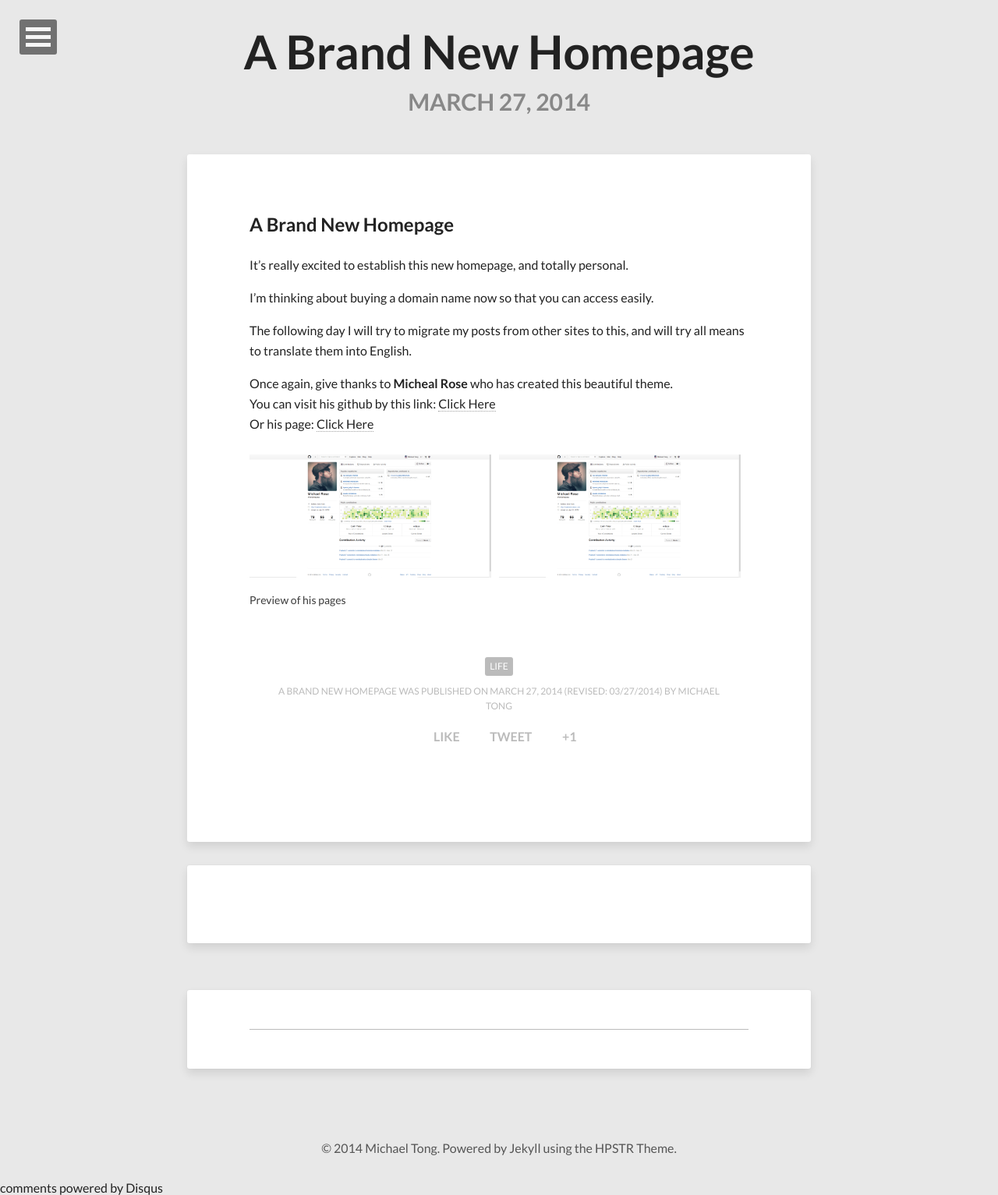
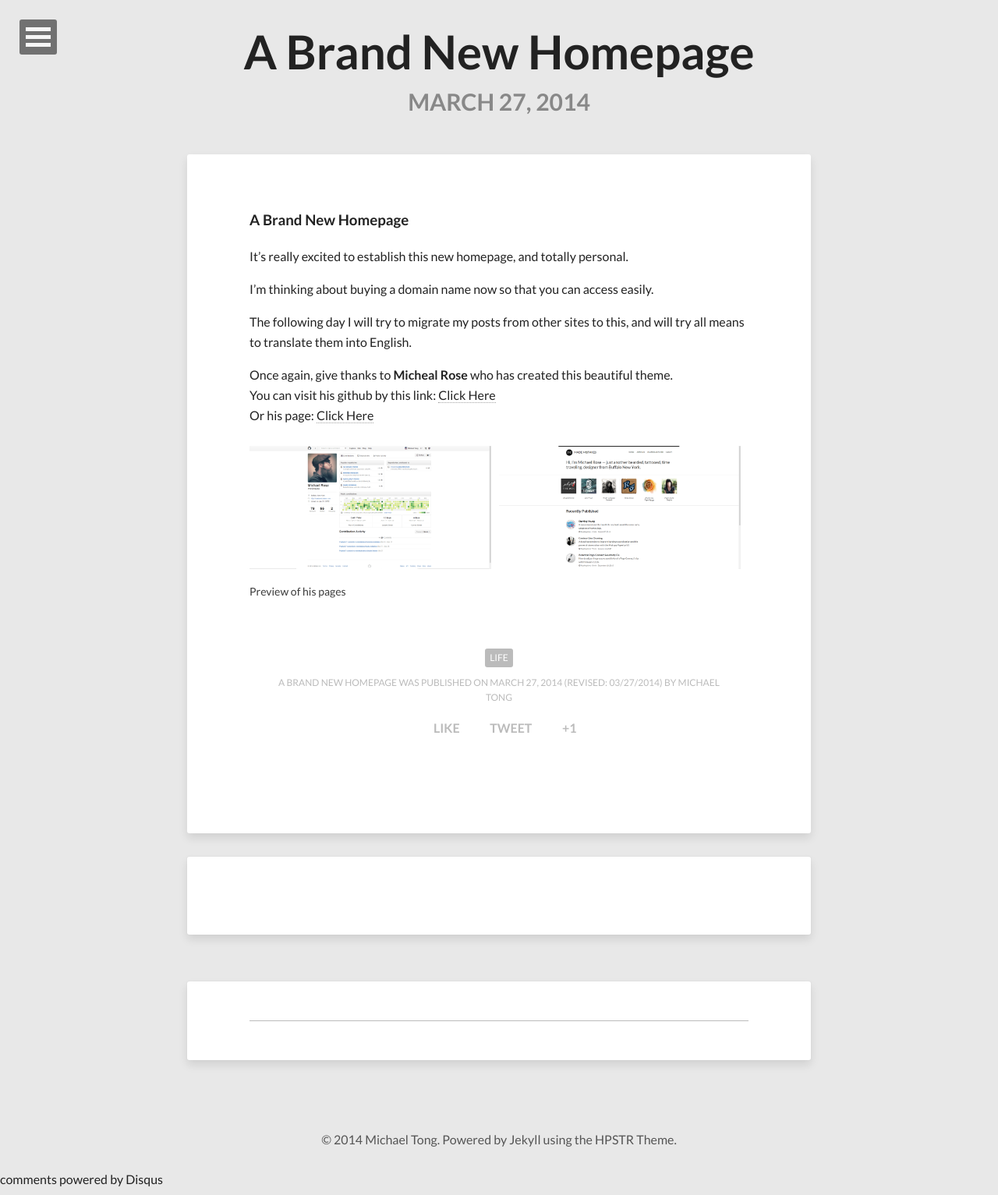
Before and after one commit to MichaelTong/michaeltong.github.com, a Jekyll site: the page built from _posts/2014-03-27-a-brand-new-homepage.md, in a window 1280 px wide. Shown: the whole page at 78% size. Built offline with Jekyll 4.4.1, drawn with Linux system fonts in a browser that asks for light colours; nearby versions of some CDN libraries; comment, search, counter and statistics services are not loaded.

Commit message:
Update 2014-03-27-a-brand-new-homepage.md

```diff
--- a/_posts/2014-03-27-a-brand-new-homepage.md
+++ b/_posts/2014-03-27-a-brand-new-homepage.md
@@ -11,7 +11,7 @@ comments: true
 share: true
 ---
 
-## A Brand New Homepage
+### A Brand New Homepage
 
 It's really excited to establish this new homepage, and totally personal.
 
@@ -24,6 +24,6 @@ You can visit his github by this link: [Click Here](https://github.com/mmistakes
 Or his page: [Click Here](http://mademistakes.com/)
 <figure class="half">
 	<a href="https://github.com/mmistakes"><img src="/images/postpic/20140327/1.png" alt=""></a>
-	<a href="http://mademistakes.com/"><img src="/images/postpic/20140327/1.png" alt=""></a>
+	<a href="http://mademistakes.com/"><img src="/images/postpic/20140327/2.png" alt=""></a>
 	<figcaption>Preview of his pages</figcaption>
 </figure>
```
